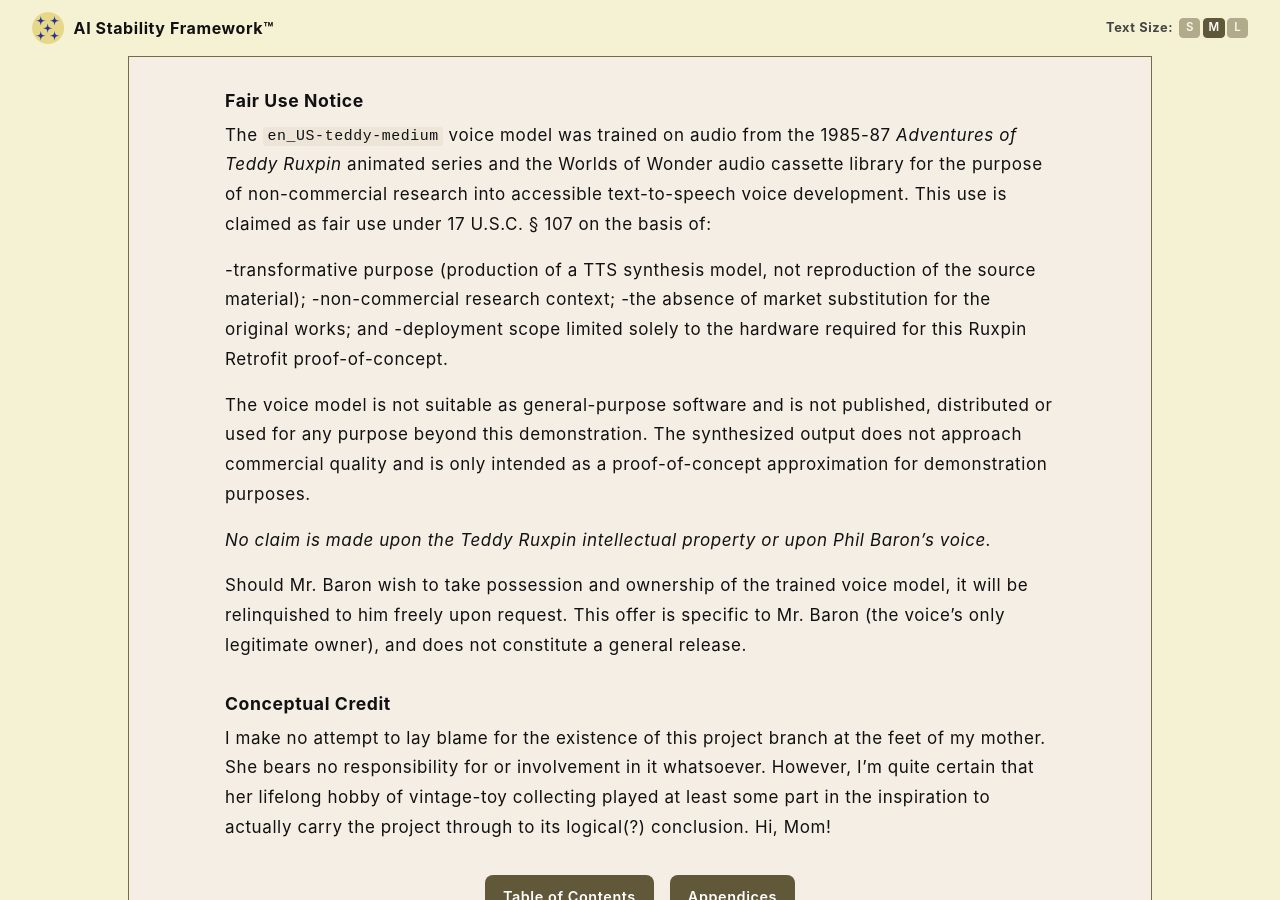
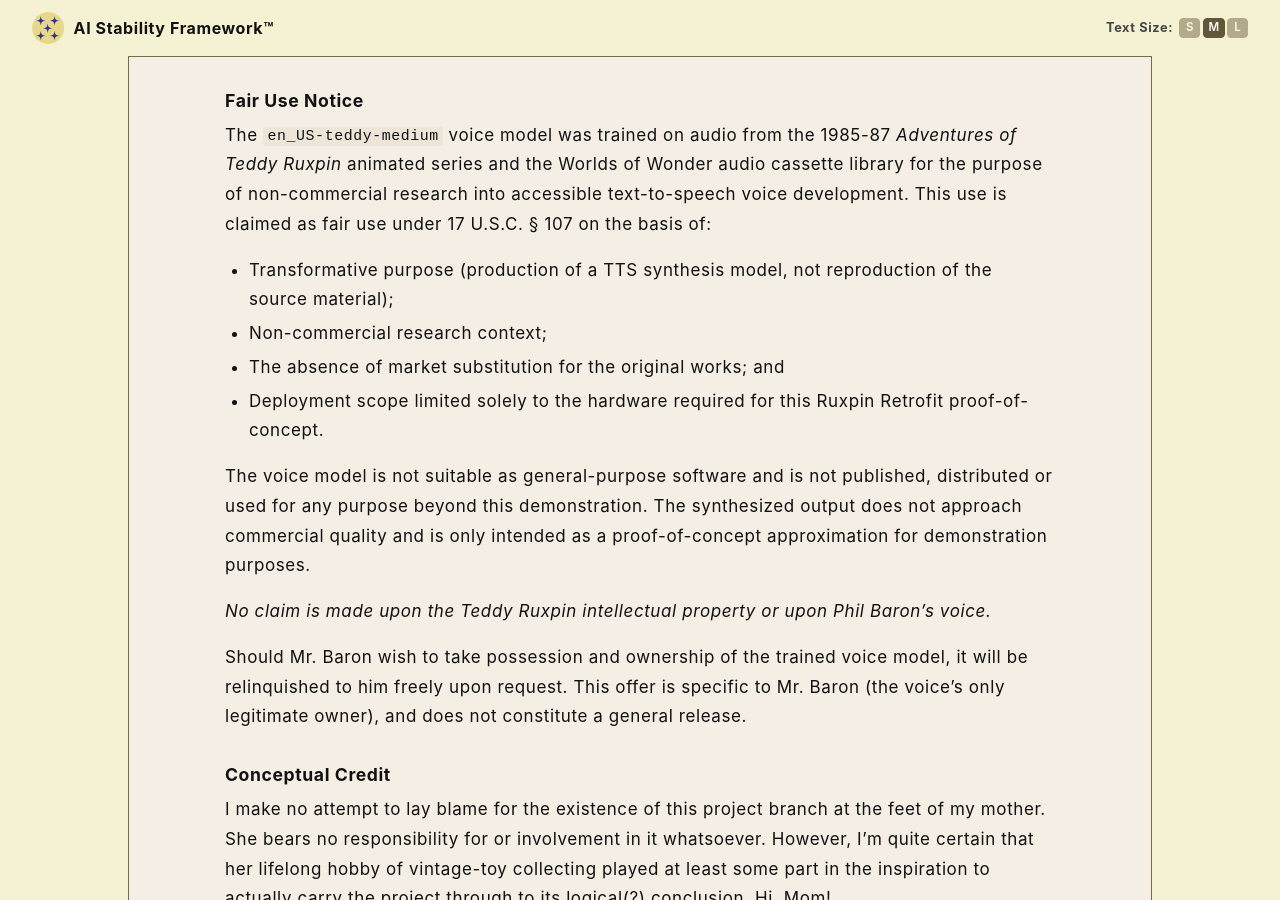
Before and after one commit to rojaslen/AISF-WEB, a Jekyll site: the page built from apx05.md, in a window 1280 px wide and 900 px high, scrolled down 12262 px. Built offline with Jekyll 4.4.1, drawn with Linux system fonts in a browser that asks for light colours; some web fonts are replaced.

Commit message:
Update apx05.md

```diff
--- a/apx05.md
+++ b/apx05.md
@@ -261,10 +261,10 @@
 
 The `en_US-teddy-medium` voice model was trained on audio from the 1985-87 *Adventures of Teddy Ruxpin* animated series and the Worlds of Wonder audio cassette library for the purpose of non-commercial research into accessible text-to-speech voice development. This use is claimed as fair use under 17 U.S.C. § 107 on the basis of:
 
--transformative purpose (production of a TTS synthesis model, not reproduction of the source material);
--non-commercial research context;
--the absence of market substitution for the original works; and
--deployment scope limited solely to the hardware required for this Ruxpin Retrofit proof-of-concept.
+- Transformative purpose (production of a TTS synthesis model, not reproduction of the source material);
+- Non-commercial research context;
+- The absence of market substitution for the original works; and
+- Deployment scope limited solely to the hardware required for this Ruxpin Retrofit proof-of-concept.
 
 The voice model is not suitable as general-purpose software and is not published, distributed or used for any purpose beyond this demonstration. The synthesized output does not approach commercial quality and is only intended as a proof-of-concept approximation for demonstration purposes.
 
```
